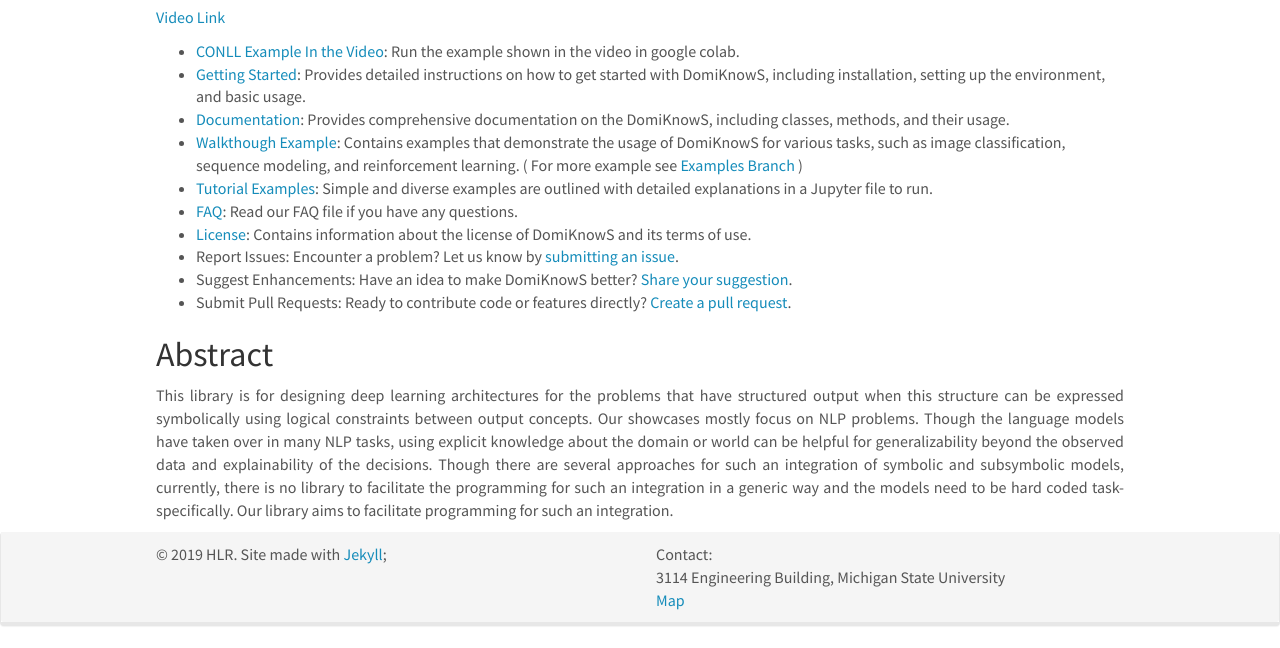
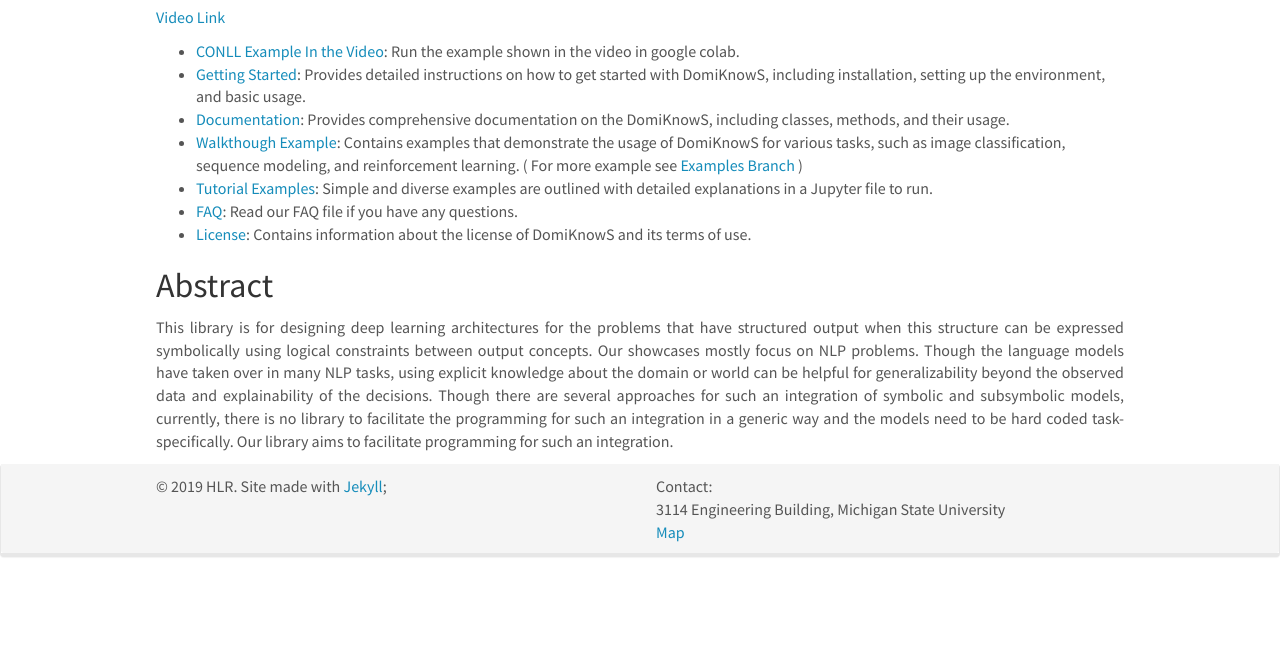
Before and after one commit to HLR/HLR.github.io, a Jekyll site: the page built from _pages/domiknows_nlp.md, in a window 1280 px wide and 1252 px high. Shown: the part 604-1252 px from the top of the window. Built offline with Jekyll 4.4.1, drawn with Linux system fonts in a browser that asks for light colours; nearby versions of some CDN libraries.

Commit message:
Update documentation_contents.md

```diff
--- a/_includes/documentation_contents.md
+++ b/_includes/documentation_contents.md
@@ -1,10 +1,7 @@
 - [CONLL Example In the Video](https://colab.research.google.com/drive/1FvdePHv3h3NDSTkBw1VKwAmaZFWuGgTi): Run the example shown in the video in google colab.
-- [Getting Started](https://github.com/HLR/DomiKnowS/blob/Doc/User%20API/GettingStarted.md): Provides detailed instructions on how to get started with DomiKnowS, including installation, setting up the environment, and basic usage.
-- [Documentation](https://github.com/HLR/DomiKnowS/tree/Doc/User%20API): Provides comprehensive documentation on the DomiKnowS, including classes, methods, and their usage.
-- [Walkthough Example](https://github.com/HLR/DomiKnowS/blob/Doc/User%20API/ExampleTask.md): Contains examples that demonstrate the usage of DomiKnowS for various tasks, such as image classification, sequence modeling, and reinforcement learning. ( For more example see [Examples Branch](https://github.com/HLR/DomiKnowS/tree/Tasks) )
-- [Tutorial Examples](https://github.com/HLR/DomiKnowS/tree/Doc/Run%20With%20Jupyter): Simple and diverse examples are outlined with detailed explanations in a Jupyter file to run.
+- [Getting Started](https://github.com/HLR/DomiKnowS/blob/Doc/Getting%20Started.md): Provides detailed instructions on how to get started with DomiKnowS, including installation, setting up the environment, and basic usage.
+- [Documentation](https://github.com/HLR/DomiKnowS/tree/Doc): Provides comprehensive documentation on the DomiKnowS, including classes, methods, and their usage.
+- [Walkthough Example](https://github.com/HLR/DomiKnowS/tree/Doc/Walkthrough%20Examples): Contains examples that demonstrate the usage of DomiKnowS for various tasks, such as image classification, sequence modeling, and reinforcement learning. ( For more example see [Examples Branch](https://github.com/HLR/DomiKnowS/tree/Tasks) )
+- [Tutorial Examples](https://github.com/HLR/DomiKnowS/tree/Doc/Tutorial%20Examples): Simple and diverse examples are outlined with detailed explanations in a Jupyter file to run.
 - [FAQ](https://github.com/HLR/DomiKnowS/blob/Doc/FAQ.md): Read our FAQ file if you have any questions.
-- [License](https://github.com/HLR/DomiKnowS/blob/Doc/Licence.md): Contains information about the license of DomiKnowS and its terms of use.
-- Report Issues: Encounter a problem? Let us know by [submitting an issue](https://github.com/HLR/DomiKnowS/blob/Doc/IssueReport.md).
-- Suggest Enhancements: Have an idea to make DomiKnowS better? [Share your suggestion](https://github.com/HLR/DomiKnowS/blob/Doc/Suggestions.md).
-- Submit Pull Requests: Ready to contribute code or features directly? [Create a pull request](https://github.com/HLR/DomiKnowS/blob/Doc/PullRequest.md).
+- [License](https://github.com/HLR/DomiKnowS/blob/Doc/LICENSE.md): Contains information about the license of DomiKnowS and its terms of use.
```
